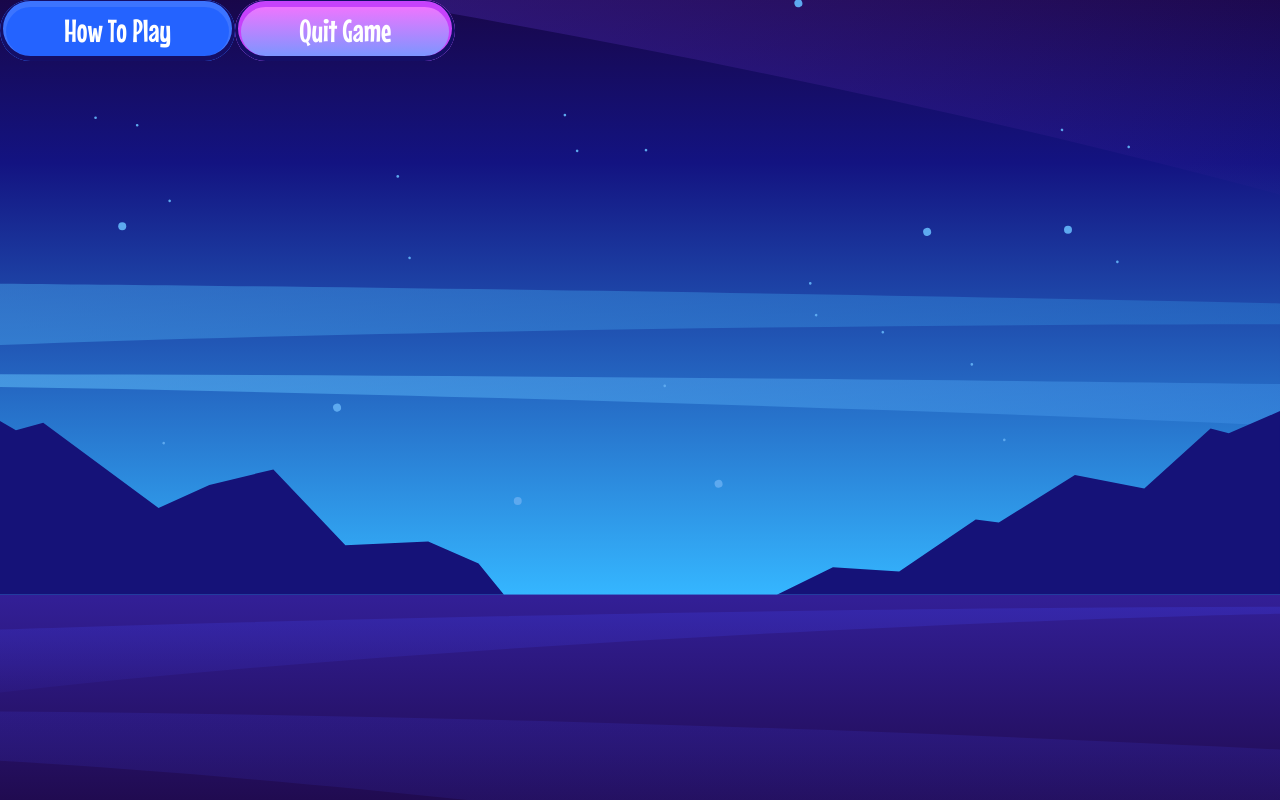
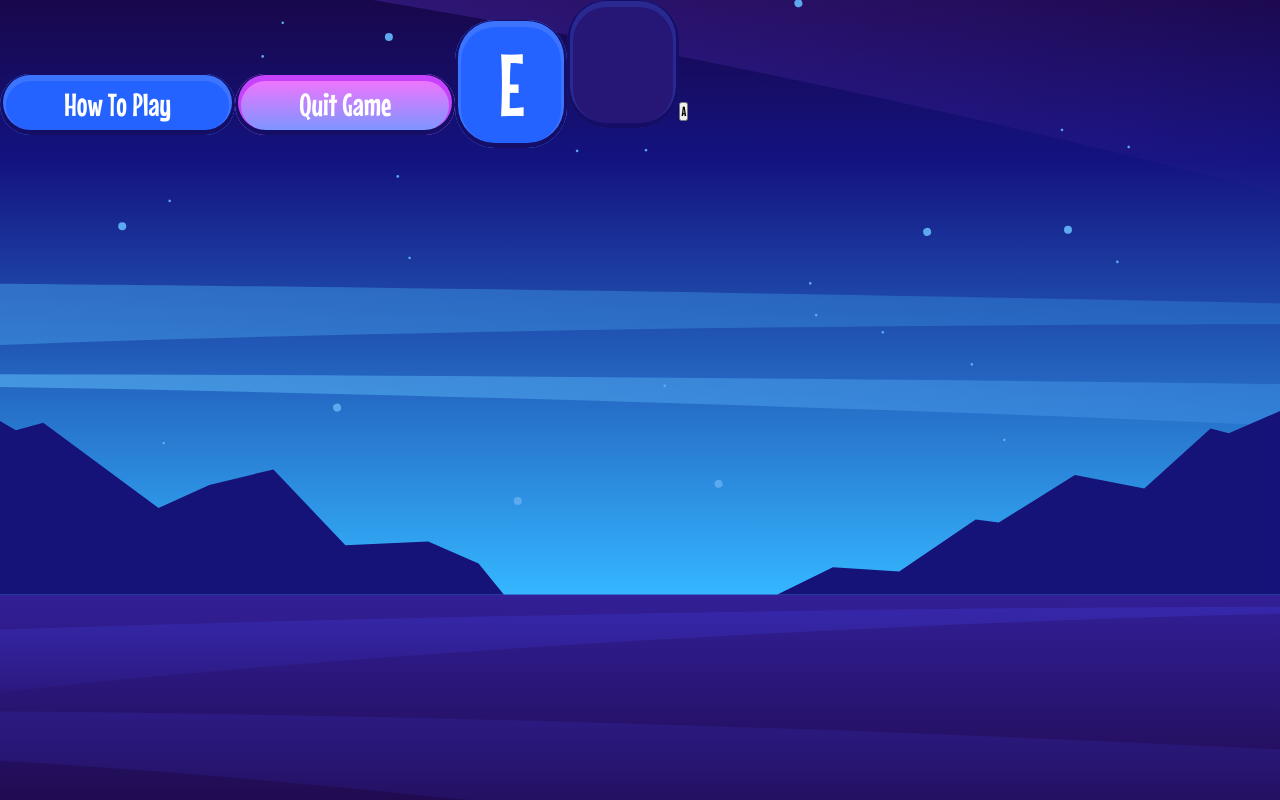
Before and after one commit to outHereSam/hangman-game, an Angular app: page / in a window 1280 px wide. Built offline with nearby package versions, Linux system fonts and the light colour scheme.

Commit message:
Adds disabled button styles

```diff
--- a/src/app/app.component.html
+++ b/src/app/app.component.html
@@ -1,2 +1,5 @@
 <button class="button-one">How To Play</button>
 <button class="button-two">Quit Game</button>
+<button class="playable-letter">E</button>
+<button class="disabled-playable"></button>
+<button class="regular-letter">A</button>
--- a/src/styles.css
+++ b/src/styles.css
@@ -36,7 +36,7 @@ body {
   border: none;
   appearance: none;
   box-shadow: inset 0 -2px 0 3px rgba(20, 14, 102, 1),
-    inset 0 1px 0 6px rgb(60, 116, 255, 1);
+    inset 0 1px 0 6px rgba(60, 116, 255, 1);
   cursor: pointer;
   transition: 0.2s ease-in;
 }
@@ -55,13 +55,44 @@ body {
   border: none;
   appearance: none;
   box-shadow: inset 0 -2px 0 3px rgba(20, 14, 102, 1),
-    inset 0 1px 0 6px rgb(198, 66, 251, 1);
+    inset 0 1px 0 6px rgba(198, 66, 251, 1);
   cursor: pointer;
   transition: 0.2s ease-in;
 }
 
 .button-two:hover {
   background: linear-gradient(to bottom, #fe71fe, #b6caff);
+}
+
+.playable-letter {
+  width: 112px;
+  height: 128px;
+  font-size: 88px;
+  padding: 12px 42px;
+  background-color: var(--blue);
+  color: var(--white);
+  border-radius: 40px;
+  border: none;
+  appearance: none;
+  box-shadow: inset 0 -2px 0 3px rgba(20, 14, 102, 1),
+    inset 0 1px 0 6px rgba(60, 116, 255, 1);
+  cursor: pointer;
+  transition: 0.2s ease-in;
+}
+
+.disabled-playable {
+  width: 112px;
+  height: 128px;
+  font-size: 88px;
+  padding: 12px 42px;
+  background-color: var(--dark-navy);
+  color: var(--white);
+  border-radius: 40px;
+  border: none;
+  appearance: none;
+  box-shadow: inset 0 -2px 0 3px rgba(20, 14, 102, 1),
+    inset 0 1px 0 6px rgba(60, 116, 255, 0.2);
+  cursor: pointer;
 }
 
 /*--------------------------------------------------------------------
```
